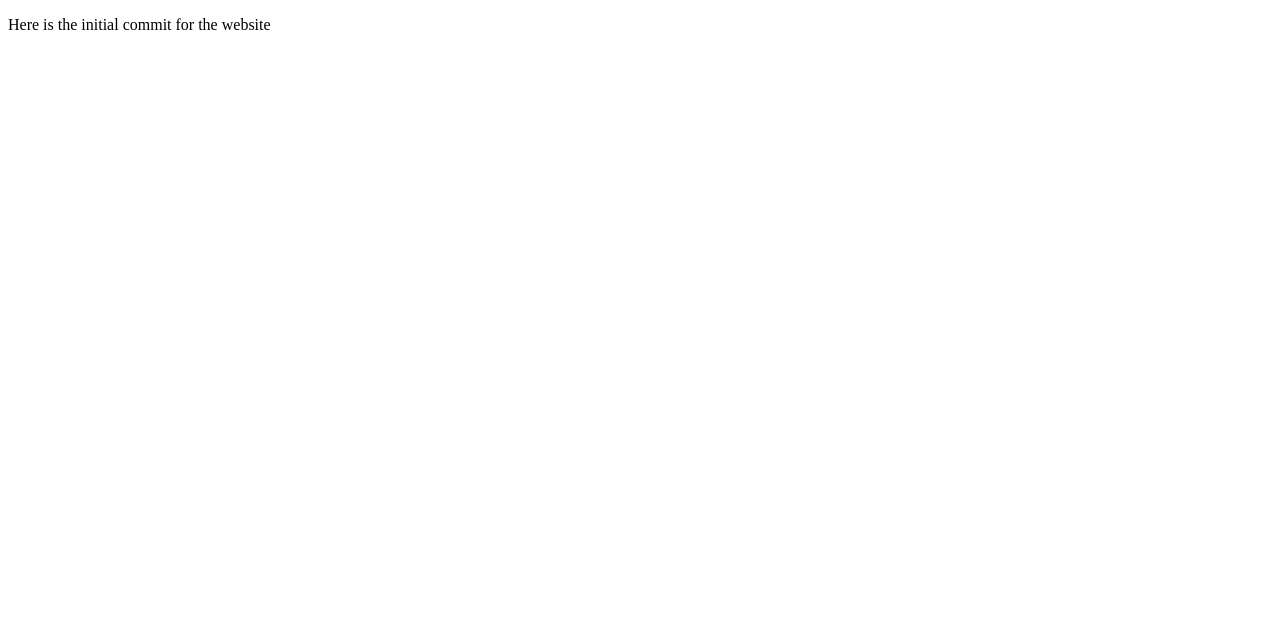
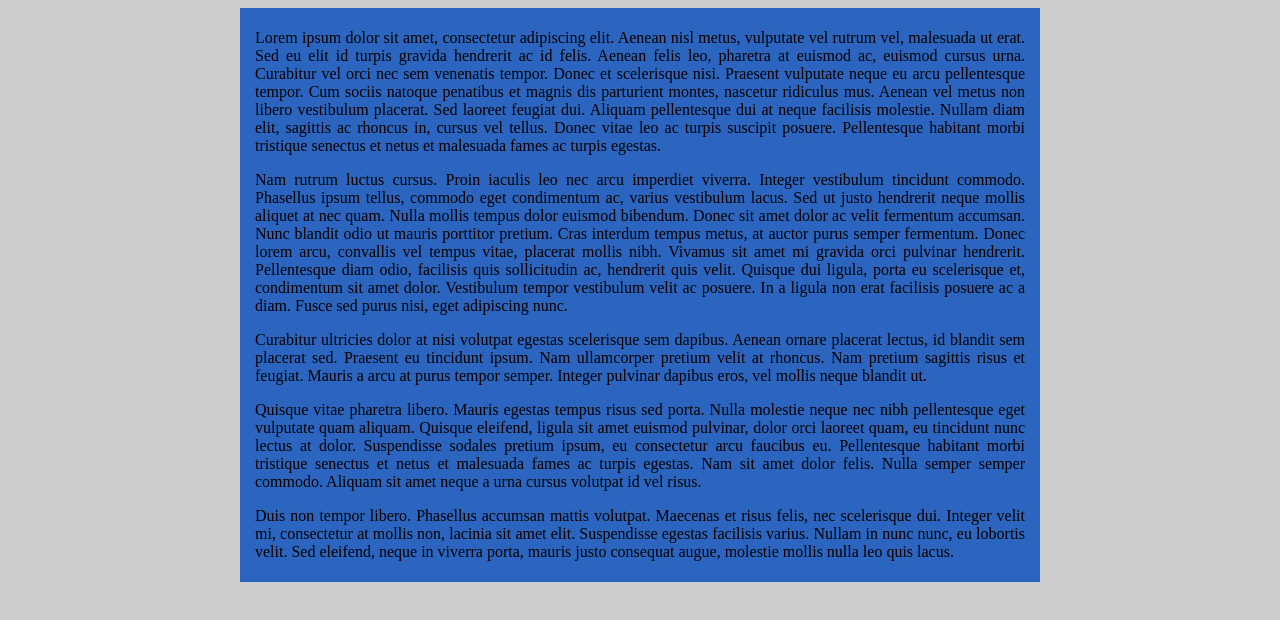
Before and after one commit to jedamsdj/siren_apparel, a plain HTML site: page index.html in a window 1280 px wide. Drawn offline with Linux system fonts and the light colour scheme.

Commit message:
added some new formatting and some lorem ipsum for content

```diff
--- /dev/null
+++ b/css/main.css
@@ -0,0 +1,23 @@
+html
+{
+	background-color: #cccccc;
+	margin-top: 0px;
+}
+
+#pagecontainer
+{
+	width: 800px;
+	margin: 0 auto;
+	background-color: #2b65bf;
+}
+
+#content
+{
+	padding: 5px 15px;
+}
+
+p
+{
+	text-align:justify;
+	text-justify:inter-word;
+}
--- a/index.html
+++ b/index.html
@@ -1,10 +1,30 @@
 <!DOCTYPE html>
 <html>
 <head>
+	<link rel="stylesheet" type="text/css" href="css/main.css">
+
 	<title>Siren Apparel</title>
 	<meta name="description" content="An independant clothing company that donates all profits to firefighters, police officers, EMTs, and forest rangers."/>
 </head>
 <body>
-	<p>Here is the initial commit for the website</p>
+	<div id="pagecontainer">
+	<div id="content">
+		<p>
+		Lorem ipsum dolor sit amet, consectetur adipiscing elit. Aenean nisl metus, vulputate vel rutrum vel, malesuada ut erat. Sed eu elit id turpis gravida hendrerit ac id felis. Aenean felis leo, pharetra at euismod ac, euismod cursus urna. Curabitur vel orci nec sem venenatis tempor. Donec et scelerisque nisi. Praesent vulputate neque eu arcu pellentesque tempor. Cum sociis natoque penatibus et magnis dis parturient montes, nascetur ridiculus mus. Aenean vel metus non libero vestibulum placerat. Sed laoreet feugiat dui. Aliquam pellentesque dui at neque facilisis molestie. Nullam diam elit, sagittis ac rhoncus in, cursus vel tellus. Donec vitae leo ac turpis suscipit posuere. Pellentesque habitant morbi tristique senectus et netus et malesuada fames ac turpis egestas.
+		</p>
+		<p>
+		Nam rutrum luctus cursus. Proin iaculis leo nec arcu imperdiet viverra. Integer vestibulum tincidunt commodo. Phasellus ipsum tellus, commodo eget condimentum ac, varius vestibulum lacus. Sed ut justo hendrerit neque mollis aliquet at nec quam. Nulla mollis tempus dolor euismod bibendum. Donec sit amet dolor ac velit fermentum accumsan. Nunc blandit odio ut mauris porttitor pretium. Cras interdum tempus metus, at auctor purus semper fermentum. Donec lorem arcu, convallis vel tempus vitae, placerat mollis nibh. Vivamus sit amet mi gravida orci pulvinar hendrerit. Pellentesque diam odio, facilisis quis sollicitudin ac, hendrerit quis velit. Quisque dui ligula, porta eu scelerisque et, condimentum sit amet dolor. Vestibulum tempor vestibulum velit ac posuere. In a ligula non erat facilisis posuere ac a diam. Fusce sed purus nisi, eget adipiscing nunc.
+		</p>
+		<p>
+		Curabitur ultricies dolor at nisi volutpat egestas scelerisque sem dapibus. Aenean ornare placerat lectus, id blandit sem placerat sed. Praesent eu tincidunt ipsum. Nam ullamcorper pretium velit at rhoncus. Nam pretium sagittis risus et feugiat. Mauris a arcu at purus tempor semper. Integer pulvinar dapibus eros, vel mollis neque blandit ut.
+		</p>
+		<p>
+		Quisque vitae pharetra libero. Mauris egestas tempus risus sed porta. Nulla molestie neque nec nibh pellentesque eget vulputate quam aliquam. Quisque eleifend, ligula sit amet euismod pulvinar, dolor orci laoreet quam, eu tincidunt nunc lectus at dolor. Suspendisse sodales pretium ipsum, eu consectetur arcu faucibus eu. Pellentesque habitant morbi tristique senectus et netus et malesuada fames ac turpis egestas. Nam sit amet dolor felis. Nulla semper semper commodo. Aliquam sit amet neque a urna cursus volutpat id vel risus.
+		</p>
+		<p>
+		Duis non tempor libero. Phasellus accumsan mattis volutpat. Maecenas et risus felis, nec scelerisque dui. Integer velit mi, consectetur at mollis non, lacinia sit amet elit. Suspendisse egestas facilisis varius. Nullam in nunc nunc, eu lobortis velit. Sed eleifend, neque in viverra porta, mauris justo consequat augue, molestie mollis nulla leo quis lacus.
+		</p>
+	</div>
+	</div>
 </body>
 </html>
```
